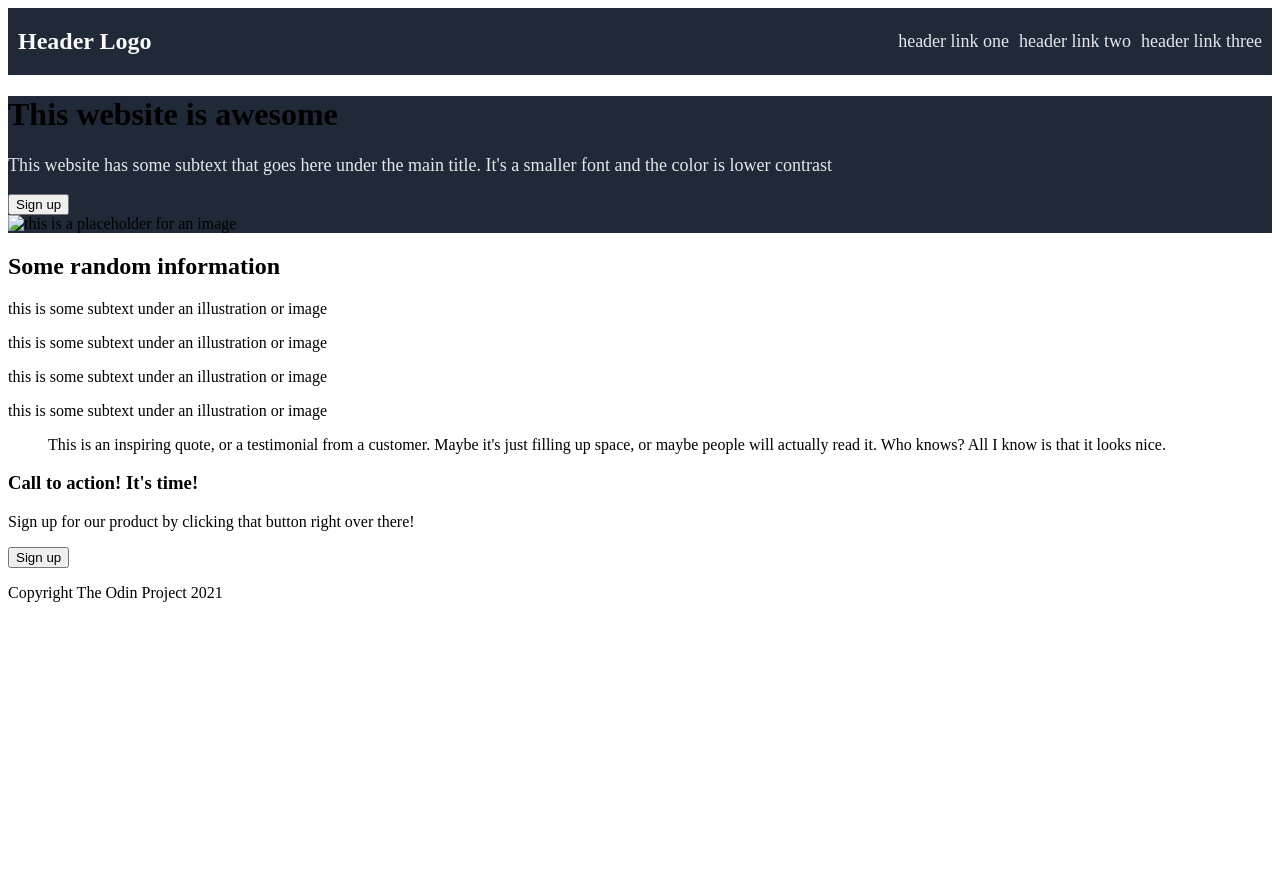
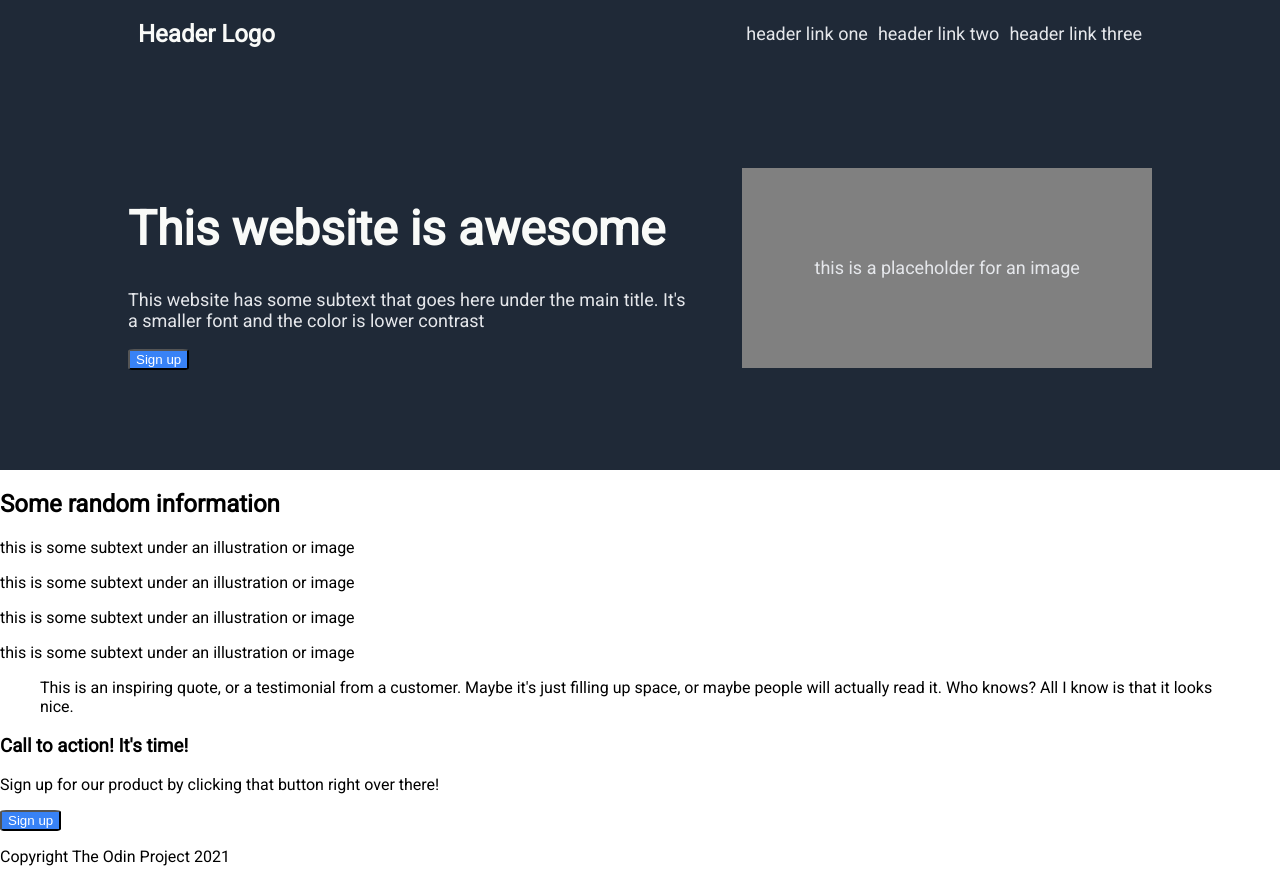
Before and after one commit to jason-lieb/landing-page, a plain HTML site: page landing-page.html in a window 1280 px wide. Before the commit the page ends 800 px from the top, so only its background shows below. Drawn offline with Linux system fonts and the light colour scheme.

Commit message:
added css to hero section

```diff
--- a/landing-page.html
+++ b/landing-page.html
@@ -12,7 +12,6 @@
     <header>
         <div class="header">
             <h2 class="logo">Header Logo</h2>
-
             <ul>
                 <li><a>header link one</a></li>
                 <li><a>header link two</a></li>
@@ -20,15 +19,17 @@
             </ul>
         </div>
     </header>
-    <div class="block top">
-        <div class="hero">
-            <h1>This website is awesome</h1>
-            <p class="hero">This website has some subtext that goes here under the main title. It's a smaller font and the color is lower contrast</p>
-            <button>Sign up</button>
+    <div class="section-1">
+        <div class="container-hero">
+            <div class="hero">
+                <h1>This website is awesome</h1>
+                <p class="hero">This website has some subtext that goes here under the main title. It's a smaller font and the color is lower contrast</p>
+                <button>Sign up</button>
+            </div>
+            <div class="img">this is a placeholder for an image</div>
         </div>
-        <img src="" alt="this is a placeholder for an image">
     </div>
-    <div class="block">
+    <div class="section-2">
         <h2>Some random information</h2>
         <div>
             <div class="info"></div>
@@ -47,12 +48,12 @@
             <p>this is some subtext under an illustration or image</p>
         </div>
     </div>
-    <div class="block">
+    <div class="section-3">
         <blockquote>
             This is an inspiring quote, or a testimonial from a customer. Maybe it's just filling up space, or maybe people will actually read it. Who knows? All I know is that it looks nice.
         </blockquote>
     </div>
-    <div class="block">
+    <div class="section-4">
         <div class="call-to-action">
             <div class="text">
                 <h3>Call to action! It's time!</h3>
--- a/styles.css
+++ b/styles.css
@@ -1,18 +1,18 @@
 body {
-    font: 'Roboto';
-    padding: 0;
+    font-family: 'Roboto', sans-serif;
+    margin: 0;
 }
 
-header, div.top {
+.header, .container-hero {
+    max-width: 80%;
+    margin: 0 10%;
+}
+
+header, .section-1 {
     background-color: #1f2937;
 }
 
-.logo {
-    color: #F9FAF8;
-    font-size: 24px;
-}
-
-div.header {
+.header {
     display: flex;
     align-items: center;
     justify-content: space-between;
@@ -25,7 +25,39 @@ ul {
     gap: 10px;
 }
 
-li, p.hero {
+li, p.hero, .img {
     font-size: 18px;
     color: #E5E7EB;
 }
+
+.logo {
+    color: #F9FAF8;
+    font-size: 24px;
+}
+
+h1 {
+    font-size: 48px;
+    font-weight: extra-bold;
+    color: #F9FAF8;
+}
+
+.img {
+    min-width: 40%;
+    height: 200px;
+    background-color: gray;
+    display: flex;
+    justify-content: center;
+    align-items: center;
+}
+
+.container-hero {
+    display: flex;
+    padding: 100px 0;
+    gap: 50px;
+}
+
+button {
+    background-color: #3882F6;
+    border-radius: 10%;
+    color: white;
+}
```
